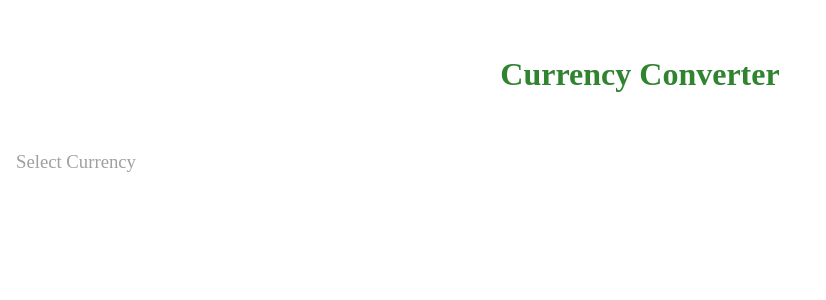
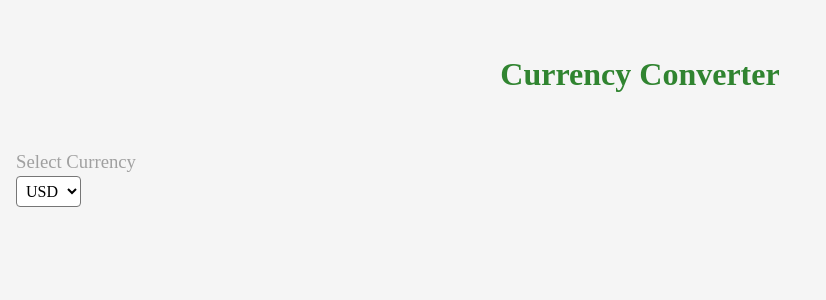
Before and after one commit to mfelipegs/curconv-vue, a Vue app: page / in a window 1280 px wide. Shown: the top 300 px of the page, without its empty margins (0-826 px from the left). Built offline with nearby package versions, Linux system fonts and the light colour scheme; a web font is replaced by a local one.

Commit message:
feat: select component

```diff
--- a/src/App.vue
+++ b/src/App.vue
@@ -40,6 +40,8 @@ body {
   line-height: 1.5;
   /* 4. Improve text rendering */
   -webkit-font-smoothing: antialiased;
+
+  background-color: rgb(245, 245, 245);
 }
 
 /* 5. Improve media defaults */
--- /dev/null
+++ b/src/components/UI/Select.vue
@@ -0,0 +1,27 @@
+<template>
+  <select>
+    <option v-for="opt in options" :key="opt" :value="opt">
+      {{ opt }}
+    </option>
+  </select>
+</template>
+
+<script>
+export default {
+  name: "SelectComponent",
+  props: {
+    options: {
+      type: Array,
+      required: true,
+    },
+  },
+};
+</script>
+
+<style scoped>
+select {
+  background-color: white;
+  padding: 5px;
+  border-radius: 4px;
+}
+</style>
--- a/src/pages/components/MainConverterHome.vue
+++ b/src/pages/components/MainConverterHome.vue
@@ -1,10 +1,18 @@
 <template>
-  <main><h3>Select Currency</h3></main>
+  <main>
+    <h3>Select Currency</h3>
+    <Select :options="['USD', 'GBR']" />
+  </main>
 </template>
 
 <script>
+import Select from "@/components/UI/Select.vue";
+
 export default {
   name: "MainConverterHome",
+  components: {
+    Select,
+  },
 };
 </script>
 
```
